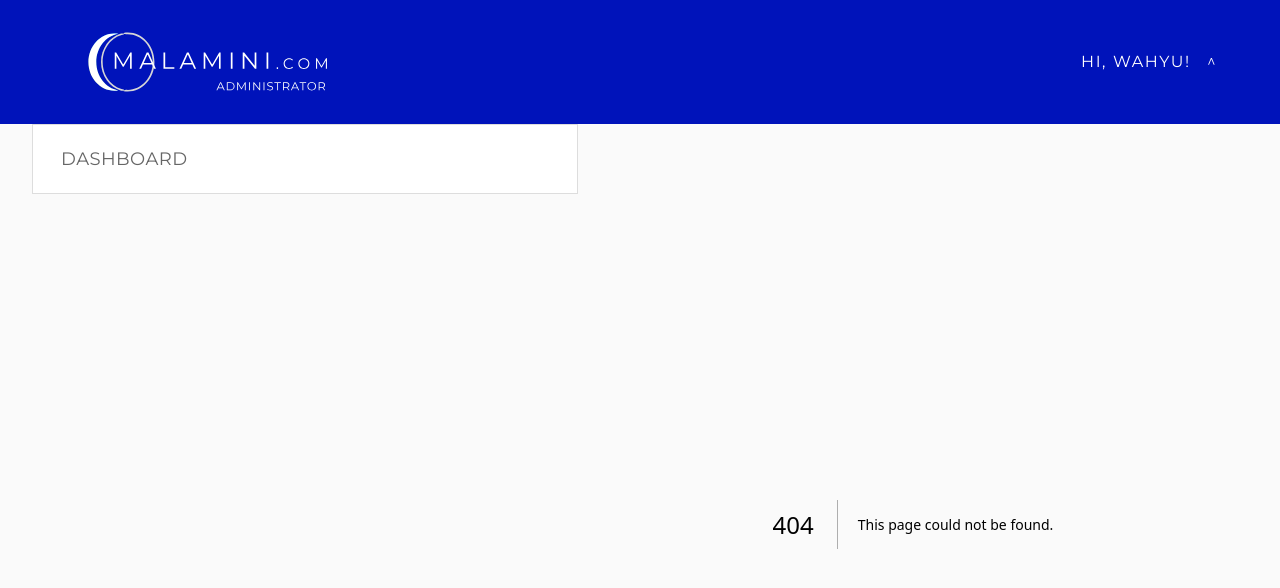
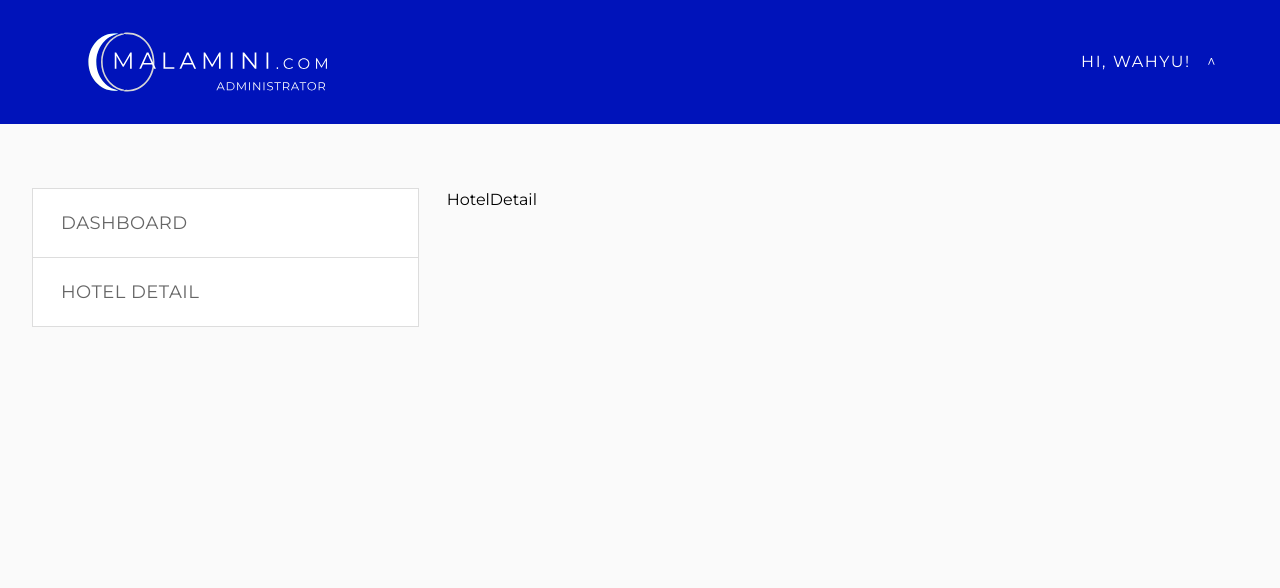
Before and after one commit to Beanmommo/yen-app, a Next.js app: page /hotelDetail in a window 1280 px wide. Before the commit this address had no page. Shown: the top 588 px of the page. Built offline with nearby package versions, Linux system fonts and the light colour scheme.

Commit message:
style: layout styling adhering to figma

```diff
--- /dev/null
+++ b/src/app/hotelDetail/page.tsx
@@ -0,0 +1,3 @@
+export default function HotelDetail() {
+  return <div>HotelDetail</div>;
+}
--- a/src/app/layout.tsx
+++ b/src/app/layout.tsx
@@ -17,6 +17,10 @@ const routes = {
       name: "Dashboard",
       link: "/dashboard",
     },
+    {
+      name: "Hotel Detail",
+      link: "/hotelDetail",
+    },
   ],
 };
 
@@ -29,9 +33,9 @@ export default function RootLayout({
     <html lang="en">
       <body className={`${montserrat.className} bg-[#FAFAFA]`}>
         <AdminHeader />
-        <div className=" grid grid-flow-col max-w-7xl mx-auto px-8">
+        <div className=" grid grid-flow-col grid-cols-3 max-w-7xl mx-auto px-8 gap-7 mt-16">
           <AdminSideNav route={routes.route} />
-          {children}
+          <div className=" col-span-2">{children}</div>
         </div>
       </body>
     </html>
--- a/src/components/custom/AdminSideNav/AdminSideNav.tsx
+++ b/src/components/custom/AdminSideNav/AdminSideNav.tsx
@@ -9,7 +9,7 @@ const AdminSideNav: React.FunctionComponent<AdminSideNavProp> = (
   prop: AdminSideNavProp,
 ) => {
   return (
-    <ul>
+    <ul className=" border-t border-x border-[#DDDDDD]">
       {prop.route.map((item) => {
         return (
           <React.Fragment key={item.name}>
--- a/src/components/custom/AdminSideNavItem/AdminSideNavItem.tsx
+++ b/src/components/custom/AdminSideNavItem/AdminSideNavItem.tsx
@@ -10,7 +10,7 @@ const AdminSideNavItem: React.FunctionComponent<AdminSideNavItemProp> = (
 ) => {
   return (
     <Link href={prop.link}>
-      <li className=" uppercase py-5 pl-7 hover:bg-[#0013BA] hover:text-white hover:cursor-pointer transition-all border border-[#DDDDDD] text-lg tracking-wide text-[#666666] bg-white">
+      <li className=" uppercase py-5 pl-7 hover:bg-[#0013BA] hover:text-white hover:cursor-pointer transition-all border-spacing-0 border-b border-[#DDDDDD] text-lg tracking-wide text-[#666666] bg-white">
         {prop.name}
       </li>
     </Link>
```
